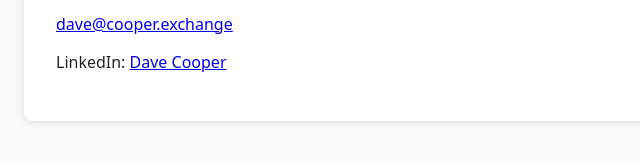
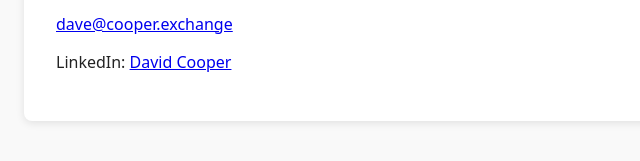
Before and after one commit to coopsnakes/cooper-exchange, a plain HTML site: page Dave/index.html in a window 1280 px wide. Shown: the part 175-336 px from the top of the page, 284-924 px from the left. Drawn offline with Linux system fonts and the light colour scheme.

Commit message:
Update index.html

```diff
--- a/Dave/index.html
+++ b/Dave/index.html
@@ -16,7 +16,7 @@
       const email = user + "@" + domain;
       document.write('<a href="mailto:' + email + '">' + email + '</a>');
     </script>
-    <p>LinkedIn: <a href="https://www.linkedin.com/in/davidmcooper/">Dave Cooper</a></p>
+    <p>LinkedIn: <a href="https://www.linkedin.com/in/davidmcooper/">David Cooper</a></p>
   </main>
 </body>
 </html>
```
